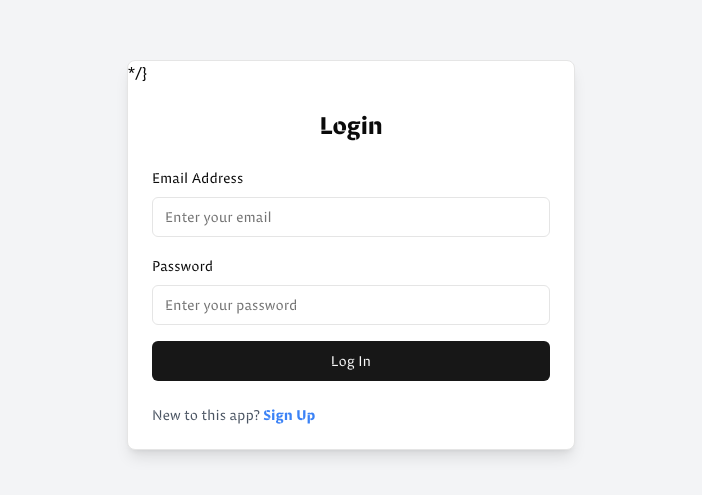
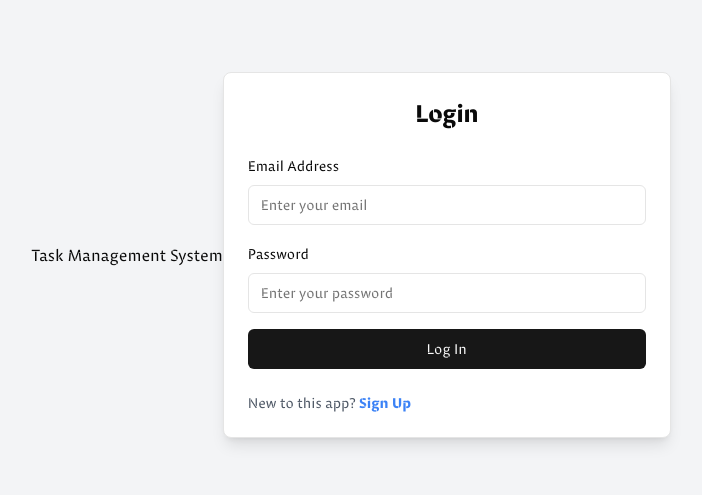
Before and after one commit to Arfana-Ali/Task-Tracker-App, a React (Vite) app in the folder client/: page / in a window 1280 px wide. Shown: the part 145-640 px from the top of the page, without its empty margins (289-991 px from the left). Built offline with nearby package versions, Linux system fonts and the light colour scheme; a web font is replaced by a local one.

Commit message:
Update LoginForm.jsx

```diff
--- a/client/src/components/LoginForm.jsx
+++ b/client/src/components/LoginForm.jsx
@@ -68,6 +68,7 @@ const LoginForm = () => {
 
   return (
     <div className="flex items-center justify-center min-h-screen bg-gray-100">
+      Task Management System
       <Card className="w-full max-w-md shadow-lg">
 {/*         <CardHeader>
 {/*           <CardTitle className="text-2xl text-center text-gray-800"> */}
@@ -75,7 +76,7 @@ const LoginForm = () => {
 
             Log In
           </CardTitle>
-        </CardHeader> */} */}
+        </CardHeader> */}
      <CardHeader>
           <CardTitle
             className={`${theme === "dark" ? "text-center text-white text-2xl font-bold" : "text-center text-primary-gradient text-2xl font-bold"}`}
```
